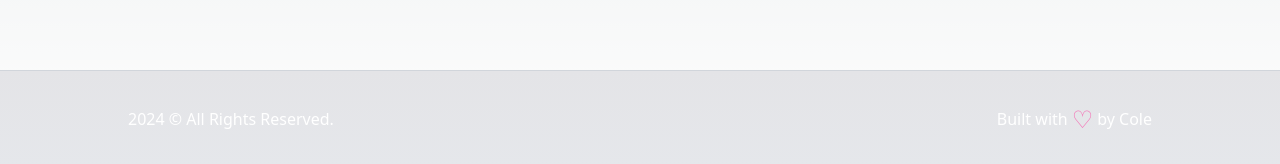
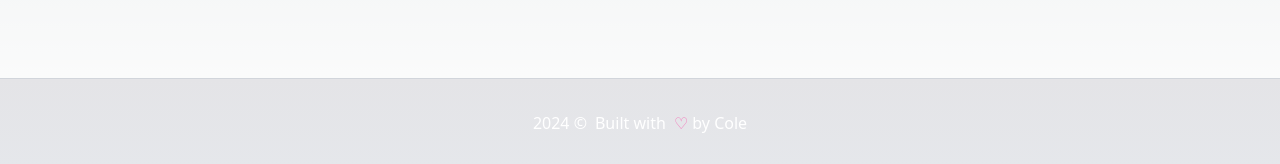
Before and after one commit to colenocks/portfolio_v2, a Next.js app: page / in a window 1280 px wide. Shown: the part 633-797 px from the top of the page. Built offline with nearby package versions, Linux system fonts and the light colour scheme.

Commit message:
refactor: update footer

```diff
--- a/src/app/components/Footer.tsx
+++ b/src/app/components/Footer.tsx
@@ -4,12 +4,12 @@ const Footer = ({ className = "" }) => {
   const year = new Date().getFullYear()
   return (
     <footer
-      className={`absolute bottom-0 flex w-full items-center justify-between gap-5 border-t border-gray-300 bg-gradient-to-b from-zinc-200 px-32 py-8 font-medium text-white backdrop-blur-2xl dark:border-neutral-800 dark:bg-zinc-800/30 dark:from-inherit lg:bg-gray-200 lg:dark:bg-zinc-800/30 ${className}`}
+      className={`absolute bottom-0 flex w-full items-center justify-center gap-2 border-t border-gray-300 bg-gradient-to-b from-zinc-200 px-32 py-8 font-medium text-white backdrop-blur-2xl dark:border-neutral-800 dark:bg-zinc-800/30 dark:from-inherit lg:bg-gray-200 lg:dark:bg-zinc-800/30 ${className}`}
     >
-      <span>{year} &copy; All Rights Reserved.</span>
-      <div className={"flex items-center"}>
-        Built with <span className={"px-1 text-2xl text-pink-400 "}>&#9825;</span>by Cole
-      </div>
+      <span>{year} &copy;</span>
+      <span>
+        Built with <span className={"px-1 text-pink-400 "}>&#9825;</span>by Cole
+      </span>
     </footer>
   )
 }
```
